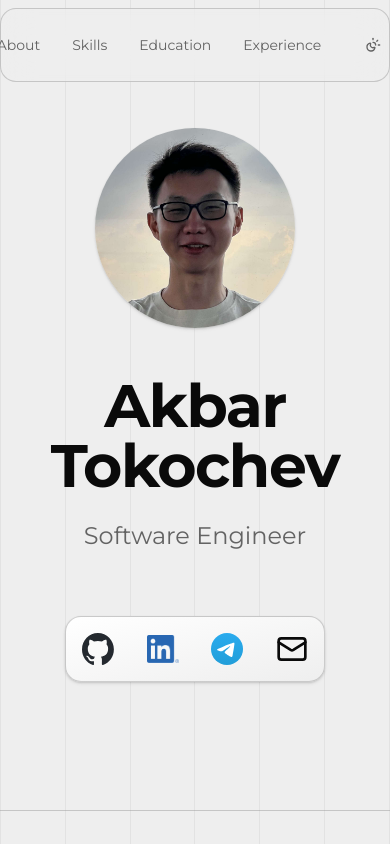
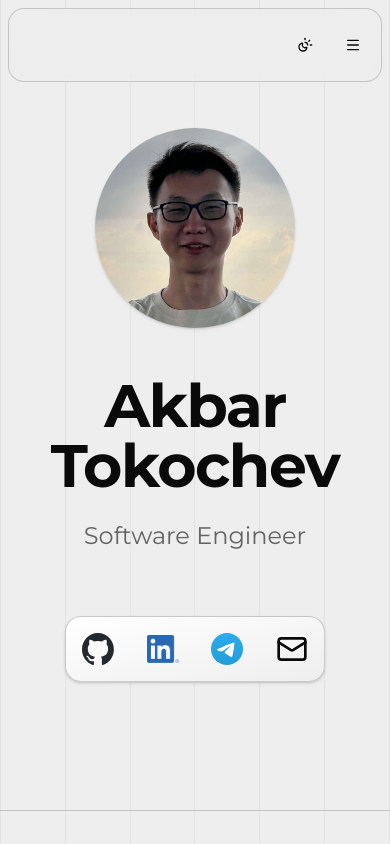
Before and after one commit to Akbro23/akbro23.github.io, a Next.js app: page / in a window 390 px wide. Shown: the top 844 px of the page. Built offline with nearby package versions, Linux system fonts and the light colour scheme.

Commit message:
feat: responsive navbar

```diff
--- a/components/nav-bar.tsx
+++ b/components/nav-bar.tsx
@@ -1,5 +1,10 @@
+"use client";
+
 import Link from "next/link";
 import { ThemeToggle } from "./theme-toggle";
+import { Menu, X } from "lucide-react";
+import { useState } from "react";
+import { Button } from "@/components/ui/button";
 
 const links = [
   {
@@ -21,10 +26,12 @@ const links = [
 ];
 
 export default function NavBar() {
+  const [isOpen, setIsOpen] = useState(false);
+
   return (
-    <div className="mt-2 fixed w-full z-20">
-      <div className="py-4 px-6 relative max-w-5xl mx-auto z-10 border rounded-2xl bg-background/50 backdrop-blur-lg">
-        <div className="flex justify-center items-center gap-8 text-sm text-muted-foreground">
+    <div className="fixed w-full z-20">
+      <div className="mt-2 py-4 px-2 relative max-w-5xl mx-2 lg:mx-auto z-10 border rounded-2xl bg-background/50 backdrop-blur-lg">
+        <div className="hidden lg:flex justify-center items-center gap-8 text-sm text-muted-foreground">
           {links.map((link) => (
             <Link
               key={link.name}
@@ -36,6 +43,30 @@ export default function NavBar() {
           ))}
           <ThemeToggle />
         </div>
+        <div
+          className="lg:hidden flex flex-col gap-6"
+          data-state={isOpen ? "active" : "inactive"}
+        >
+          <div className="flex justify-end items-center gap-2">
+            <ThemeToggle />
+            <Button variant="ghost" onClick={() => setIsOpen((prev) => !prev)}>
+              <X className="absolute scale-0 in-data-[state=active]:scale-100 in-data-[state=active]:rotate-180 transition-transform" />
+              <Menu className="scale-100 in-data-[state=active]:scale-0 in-data-[state=active]:rotate-180 transition-transform" />
+            </Button>
+          </div>
+
+          <div className="hidden in-data-[state=active]:flex flex-col gap-4 mx-auto w-fit py-4">
+            {links.map((link) => (
+              <Link
+                key={link.name}
+                href={link.href}
+                onClick={() => setIsOpen(false)}
+              >
+                {link.name}
+              </Link>
+            ))}
+          </div>
+        </div>
       </div>
     </div>
   );
```
